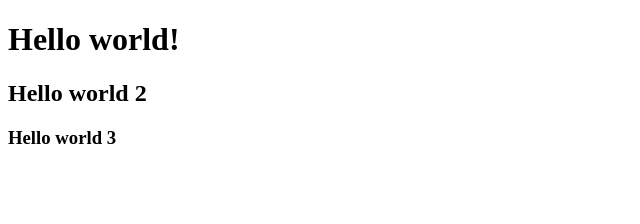
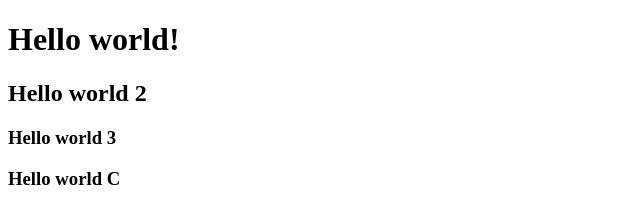
Before and after one commit to Yuzyzy88/challenge-bca, a plain HTML site: page index.html in a window 1280 px wide. Shown: the whole page, without its empty margins (0-640 px from the left). Drawn offline with Linux system fonts and the light colour scheme.

Commit message:
C commit

```diff
--- a/index.html
+++ b/index.html
@@ -11,6 +11,7 @@
     <h1>Hello world!</h1>
     <h2>Hello world 2</h2>
     <h3>Hello world 3</h3>
+    <h3>Hello world C</h3>
 </body>
 
 </html>
```
